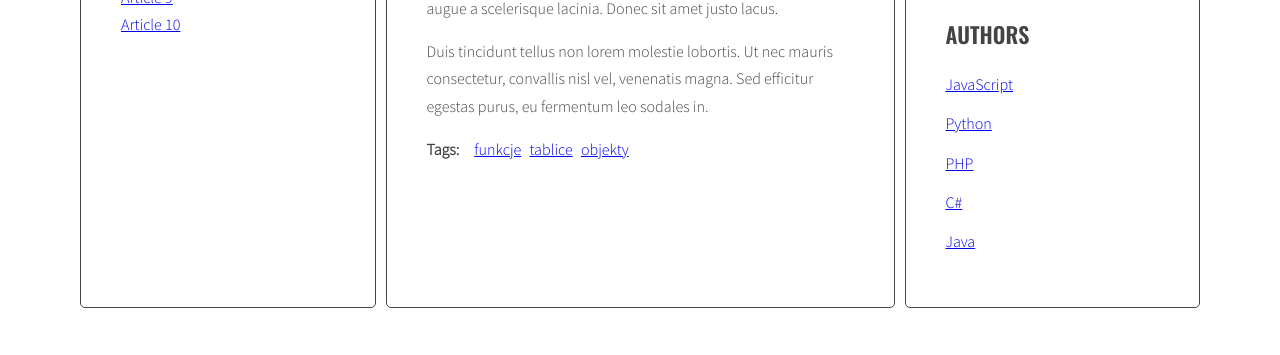
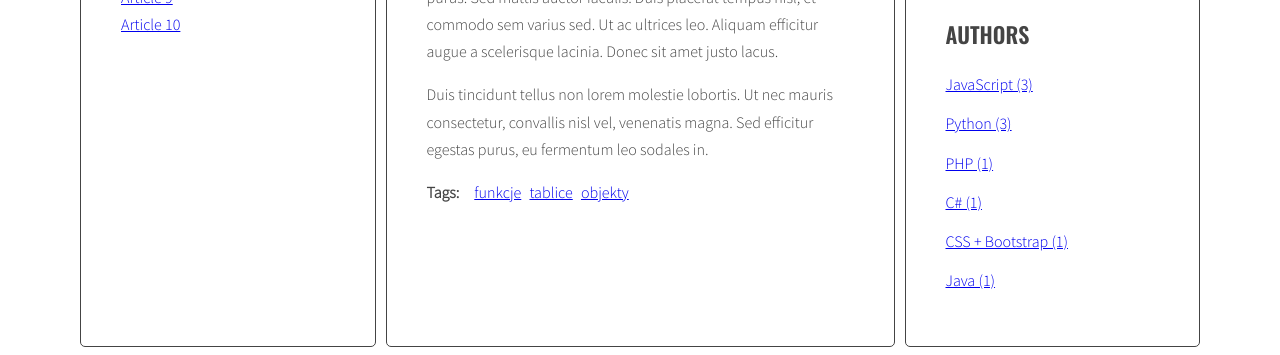
Before and after one commit to tomecky1/javascript-blog, a website: page index.html in a window 1280 px wide. Shown: the part 592-947 px from the top of the page. Before the commit the page ends 908 px from the top, so only its background shows below. Drawn offline with nearby package versions, Linux system fonts and the light colour scheme.

Commit message:
Added complete funcionality to the final project

```diff
--- a/index.html
+++ b/index.html
@@ -347,7 +347,7 @@
     </div>
 </div>
 <script id="template-author-link" type="text/x-handlebars-template">
-    <li><a href="#{{ id }}"><span>{{ title }}</span></a></li>
+    <li><a href="#author-{{ id }}"><span>{{ title }}</span></a></li>
 </script>
 <script id="template-tag-link" type="text/x-handlebars-template">
     <li><a href="#tag-{{ id }}"><span>{{ title }}</span></a></li>
@@ -362,7 +362,7 @@
 </script>
 <script id="template-author-list-link" type="text/x-handlebars-template">
     {{#each authors}}
-        <li><a href="#{{author}}" class="{{className}}">{{author}}</a></li>
+        <li><a href="#author-{{author}}">{{author}} ({{count}})</a></li>
     {{/each}}
 </script>
 <script src="https://cdnjs.cloudflare.com/ajax/libs/handlebars.js/4.1.0/handlebars.min.js"></script>
--- a/js/script.js
+++ b/js/script.js
@@ -40,7 +40,7 @@
         optTitleListSelector = '.titles',
         optArticleTagsSelector = '.post-tags .list',
         optArticleAuthorSelector = '.post-author',
-        optAuthorsListSelector = '.list .authors',
+        optAuthorsListSelector = '.authors.list',
         optTagsListSelector = '.list.tags',
         optCloudClassCount = 5,
         optCloudClassPrefix = 'tag-size-';
@@ -212,27 +212,30 @@
     addClickListenersToTags();
 
     function generateAuthors() {
-        // let allAuthors = {};
-        /* START LOOP: for every author: */
-        const authors = document.querySelectorAll(optArticleAuthorSelector);
-        for (const author of authors) {
-            const authorWrapper = article.querySelector(optAuthorsListSelector);
-            author = article.getAttribute('data-author');
-            const linkHTML = document.templates.authorListLink(optAuthorsListSelector); //`<li><a href="#author-${author}"><span>${author}</a></li>`;
+        let allAuthors = {};
+        const articles = document.querySelectorAll(optArticleSelector);
+        for (const article of articles) {
+            const authorWrapper = article.querySelector(optArticleAuthorSelector);
+            const author = article.getAttribute('data-author');
+            const linkHTMLData = {id: author, title: author};
+            const linkHTML = templates.authorLink(linkHTMLData);
+
+
+            //obliczanie allAuthors
+            if (!allAuthors[author]){
+                allAuthors[author] = 1;
+            } else
+            {
+                allAuthors[author]++;
+            }
             authorWrapper.innerHTML = linkHTML;
         }
-        /* find all authors */
-        // const authors = document.querySelectorAll(optArticleAuthorSelector);
-        // for (const author of authors) {
-        //     // const authorList = author.innerHTML;
-        //     // let html = '';
-        //     const articleAuthor = author.getAttribute('data-author');
-        //     console.log('articleAuthor: ', articleAuthor);
-        //     const authorElement = document.createElement('a');
-        //     authorElement.setAttribute('href', `#${articleAuthor}`);
-        //     authorElement.innerText = articleAuthor;
-        //     author.appendChild(authorElement);
-        // }
+        const authorsList = document.querySelector(optAuthorsListSelector);
+        const allAuthorsData = {authors: []};
+        for (let author in allAuthors) {
+            allAuthorsData.authors.push({author, count:allAuthors[author]});
+        }
+        authorsList.innerHTML = templates.authorListLink(allAuthorsData);
     }
 
     generateAuthors();
@@ -259,7 +262,7 @@
 
     function addClickListenersToAuthors() {
         /* [DONE] find all links to authors */
-        const authorLinks = document.querySelectorAll('.post-author a');
+        const authorLinks = document.querySelectorAll('[href^="#author-"]');
         console.log('authorLinks: ', authorLinks);
 
         /* START LOOP: for each link */
```
